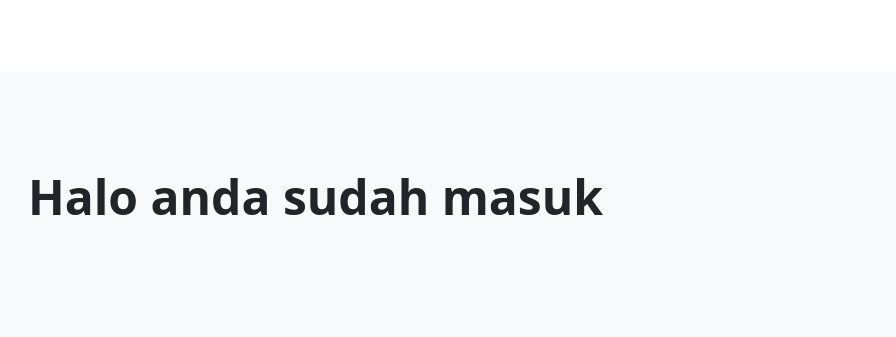
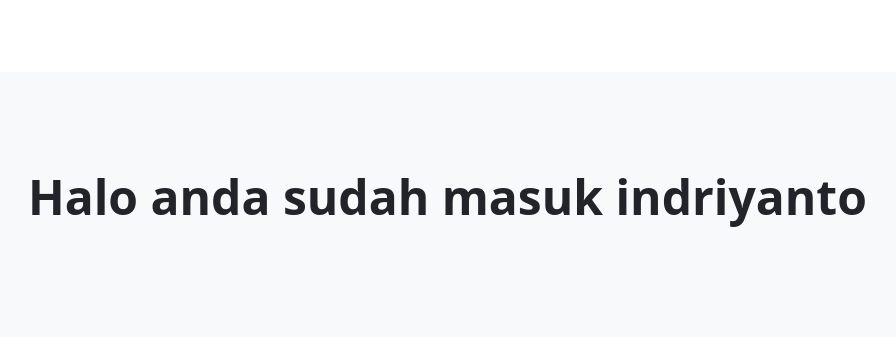
Before and after one commit to indriyantongrh/porto, a Flask app: page / in a window 1280 px wide. Shown: the part 56-393 px from the top of the page, without its empty margins (114-1010 px from the left). Run offline with Flask 2, Linux system fonts and the light colour scheme.

Commit message:
update index

```diff
--- a/porto/app/templates/index.html
+++ b/porto/app/templates/index.html
@@ -6,7 +6,7 @@
 
     <div class="p-5 mb-4 bg-light rounded-3">
       <div class="container-fluid py-5">
-        <h1 class="display-5 fw-bold">Halo anda sudah masuk </h1>
+        <h1 class="display-5 fw-bold">Halo anda sudah masuk indriyanto </h1>
         <p class="col-md-8 fs-4"></p>
       </div>
     </div>
```
